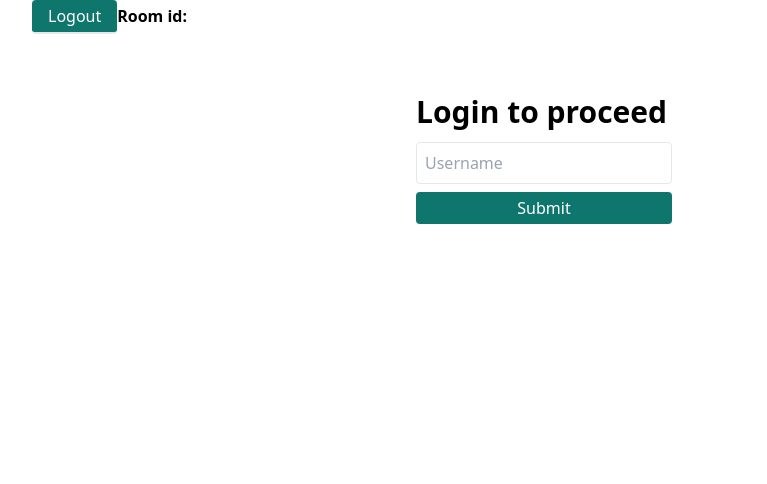
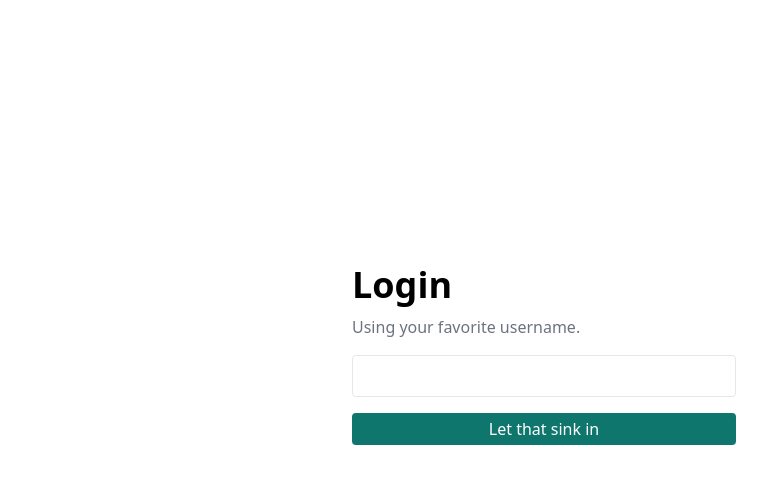
Before and after one commit to kalwabed/ykka-chat, a Vue app: page / in a window 1280 px wide. Shown: the top 484 px of the page, without its empty margins (96-863 px from the left). Built offline with nearby package versions, Linux system fonts and the light colour scheme; no server answers; a web font is replaced by a local one.

Commit message:
ref: change login style

```diff
--- a/src/App.vue
+++ b/src/App.vue
@@ -3,7 +3,15 @@ import { RouterView } from 'vue-router'
 </script>
 
 <template>
-  <main class="max-w-screen-lg mx-auto flex flex-auto flex-col">
+  <main class="max-w-screen-lg hfull mx-auto flex flex-auto flex-col">
     <RouterView />
   </main>
 </template>
+
+<style>
+html,
+body,
+#app {
+  height: 100%;
+}
+</style>
--- a/src/components/chats/chat-item.vue
+++ b/src/components/chats/chat-item.vue
@@ -1,9 +1,9 @@
 <script setup lang="ts">
 import { doc } from 'firebase/firestore'
 import { useFirestore } from '@vueuse/firebase/useFirestore'
+import { format, isToday } from 'date-fns'
 import { firestore } from '@/utils/firebase'
 import type { User, UserNotification } from '@/utils/types'
-import { format, isToday } from 'date-fns'
 
 const props = defineProps<{
   user: Partial<User>
--- a/src/components/login-form.vue
+++ b/src/components/login-form.vue
@@ -2,26 +2,42 @@
 const { login, createUserSocket } = useUserStore()
 
 const username = ref('')
+const errorMsg = ref('')
 
-const submit = async () => {
-  const status = await login(username.value)
+const onLogin = async () => {
+  const _username = username.value.trim()
+  const isValidUsername = new RegExp('^[a-zA-Z0-9]{1,8}$').test(_username)
+
+  if (_username.length === 0) {
+    errorMsg.value = 'Usernamenya diisi dulu ya... 😈'
+    return
+  }
+
+  if (isValidUsername) {
+    const status = await login(_username)
     await createUserSocket(!status.isAlreadyExist)
     username.value = ''
+  } else {
+    errorMsg.value = 'Username nggak boleh aneh-aneh. Simple aja ya. Maksimal 8 karakter'
+  }
 }
 </script>
 
 <template>
-  <div class="max-w-64 my8 mx-auto">
-    <h1 class="text-3xl leading-loose font-bold">Login to proceed</h1>
-    <form data-test="form" @submit.prevent="submit" class="flex flex-col gap2">
+  <div class="mx-auto h-full mt64">
+    <h1 class="text-4xl leading-relaxed font-bold">Login</h1>
+    <p class="c-gray5">Using your favorite username.</p>
+    <form data-test="form" @submit.prevent="onLogin" class="flex flex-col gap4 mt4">
+      <div role="group" class="flex flex-col w-sm">
         <input
           data-test="username"
-        class="b focus:ring p2 rd"
-        placeholder="Username"
+          class="b focus:ring-2 transition outline-none p2 rd"
           type="text"
           v-model="username"
         />
-      <button class="btn" type="submit">Submit</button>
+        <small class="c-red">{{ errorMsg }}</small>
+      </div>
+      <button class="btn font-medium transition" type="submit">Let that sink in</button>
     </form>
   </div>
 </template>
--- a/src/views/HomeView.vue
+++ b/src/views/HomeView.vue
@@ -16,10 +16,9 @@ const logout = async () => {
 </script>
 
 <template>
-  <div class="w-full">
+  <template v-if="userStore.currentUser?.id">
     <button class="btn mb4 w-fit rd b-b-2" @click="logout">Logout</button>
-    <b>Room id: {{ chatStore.room.id }}</b>
-    <ChatCore v-if="userStore.currentUser?.id" />
-    <LoginForm v-else />
-  </div>
+    <ChatCore />
+  </template>
+  <LoginForm v-else />
 </template>
```
Lines whose indentation alone changed are shown as unchanged.
